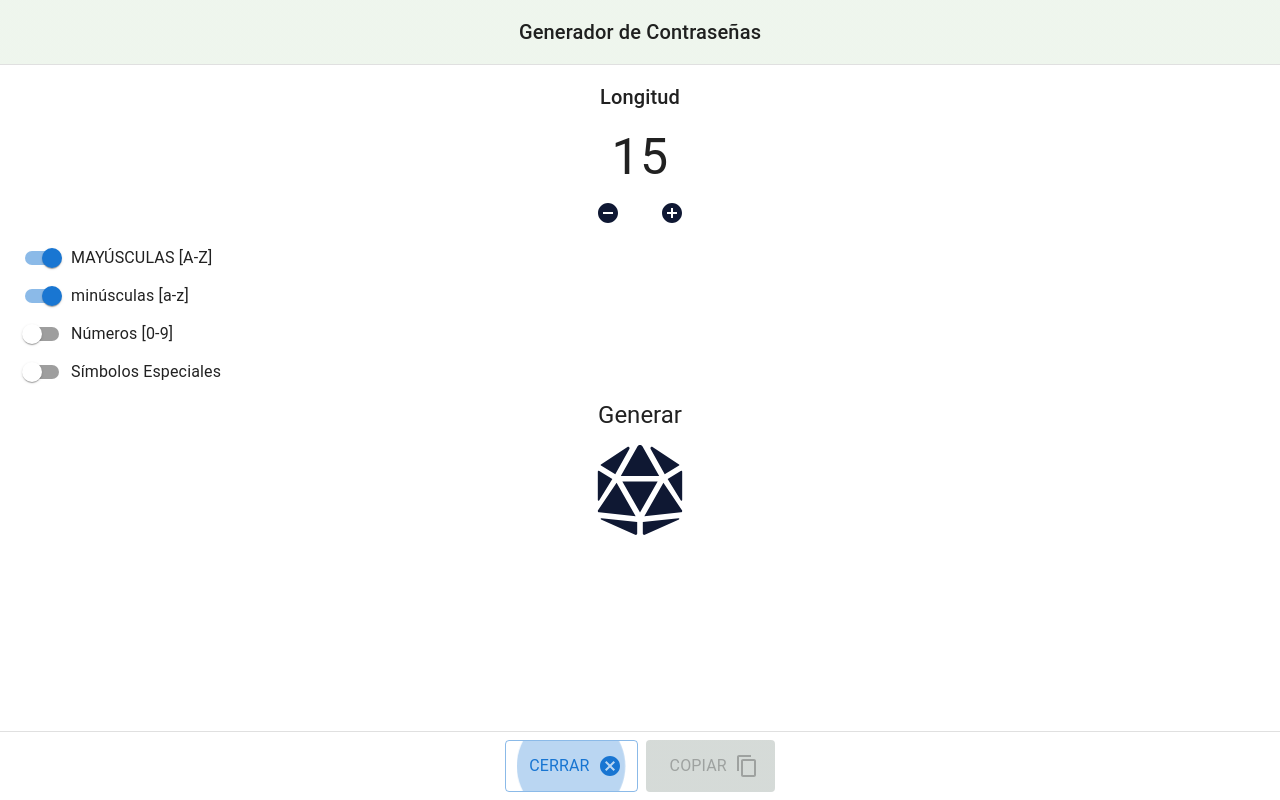
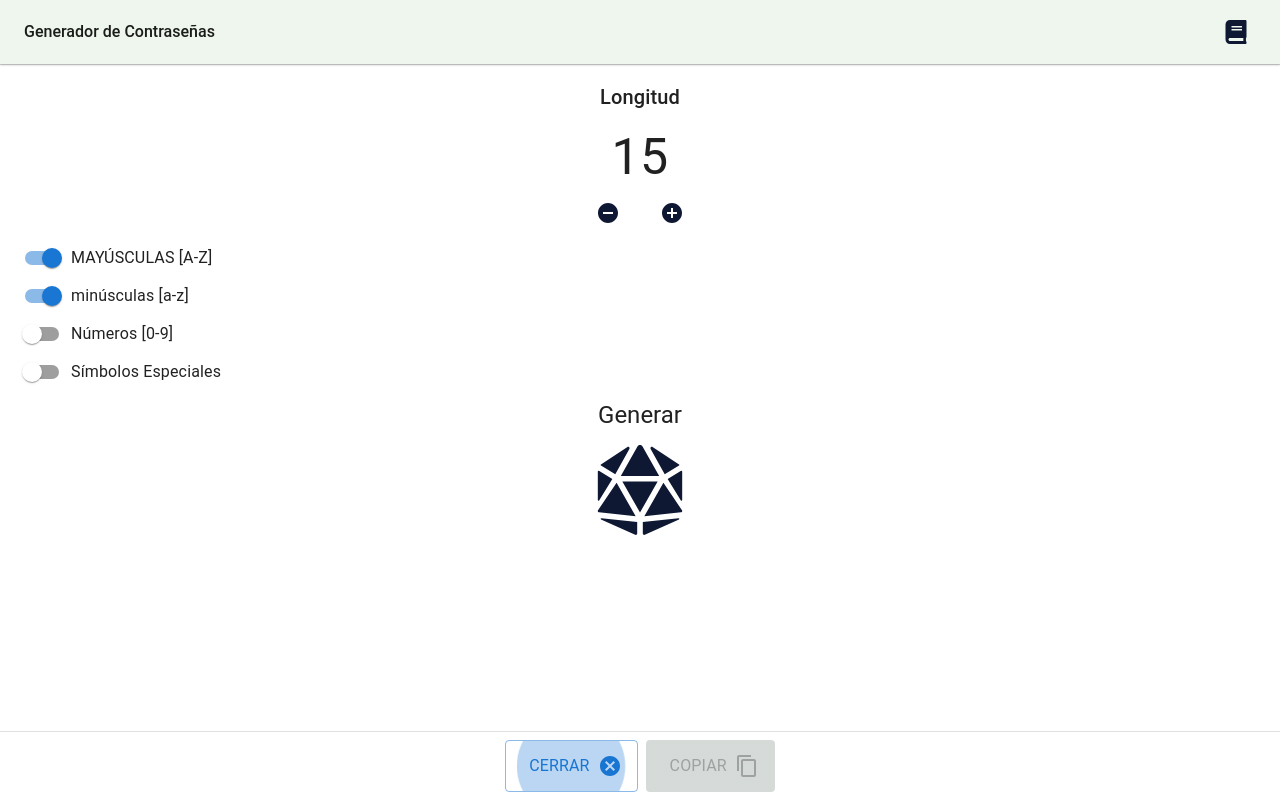
Before and after one commit to bringol/econokey-frontend, a React (Create React App) app: page /new-password in a window 1280 px wide. Built offline with nearby package versions, Linux system fonts and the light colour scheme.

Commit message:
fix navbar

```diff
--- a/src/Components/ContraseñaCombinada.js
+++ b/src/Components/ContraseñaCombinada.js
@@ -1,13 +1,12 @@
 import React, { useState } from 'react';
 import Button from '@mui/material/Button';
-import DialogTitle from '@mui/material/DialogTitle';
 import DialogContent from '@mui/material/DialogContent';
 import DialogActions from '@mui/material/DialogActions';
 import Dialog from '@mui/material/Dialog';
-import { Box, FormControlLabel, FormGroup, InputBase, Switch, Typography, Alert } from '@mui/material';
+import { Box, FormControlLabel, FormGroup, InputBase, Switch, Typography, Alert, Toolbar, IconButton, AppBar } from '@mui/material';
 import RemoveCircleIcon from '@mui/icons-material/RemoveCircle';
 import AddCircleIcon from '@mui/icons-material/AddCircle';
-import { FaDiceD20 } from 'react-icons/fa'
+import { FaBook, FaDiceD20 } from 'react-icons/fa'
 import Indicador from "./PasswordStrMeter"
 import '../css/die.css'
 import { generatePassword } from '../Controllers/WebService.controller';
@@ -17,6 +16,7 @@ import CancelIcon from '@mui/icons-material/Cancel';
 import Snackbar from '@mui/material/Snackbar';
 import MuiAlert from '@mui/material/Alert';
 import styled from 'styled-components';
+import HelpDialog from './HelpDialog';
 
 function SlideTransition(props) {
   return <Slide {...props} direction="up" />;
@@ -50,6 +50,8 @@ const ContraseñaCombinada = ({ navigate }) => {
     missingAmount: false,
     disableAplicar: true,
   });
+
+  const [open, setOpen] = React.useState(false);
 
   const handleMayuscula = (event) => {
     setValues({
@@ -225,9 +227,37 @@ const ContraseñaCombinada = ({ navigate }) => {
       scroll='paper'
       open={true}
     >
-      <DialogTitle textAlign={'center'} sx={{
-        background: 'linear-gradient(0deg, rgba(6, 109, 55, 0.05), rgba(6, 109, 55, 0.05)),#FBFDF7',
-      }}>Generador de Contraseñas</DialogTitle>
+      <AppBar sx={{
+          position: 'sticky',
+          background: 'linear-gradient(0deg, rgba(6, 109, 55, 0.05), rgba(6, 109, 55, 0.05)), #FBFDF7',
+          boxShadow: '0px 0.5px 2px rgba(0, 0, 0, 0.25)',
+          color: '#1A1C19'
+        }}>
+          <Toolbar>
+              <Typography variant="h5" component="div" noWrap sx={{
+              fontSize: 16,
+              fontWeight: '500',
+              fontStyle: 'normal',
+              flexGrow: 1,
+              alignSelf: 'center'
+              }}>
+              Generador de Contraseñas
+              </Typography>
+              <IconButton
+                aria-label="glosario"
+                onClick={() => setOpen(true)}
+                sx={{ color: "#0F1833" }}
+              >
+                <FaBook />
+              </IconButton>
+              <HelpDialog
+                id={"help-menu"}
+                keepMounted
+                open={open}
+                onClose={() => setOpen(false)}
+              />
+          </Toolbar>
+        </AppBar>
       <DialogContent dividers>
         <Box sx={{
           display: 'flex',
--- a/src/Components/NewCryptoWalletSelect.js
+++ b/src/Components/NewCryptoWalletSelect.js
@@ -1,9 +1,16 @@
-import React from 'react';
+import React, { useContext, useEffect } from 'react';
 import { Box, Typography, Card, CardActionArea, CardMedia, CardContent, Button } from '@mui/material';
 
 import logoBtcWallet from '../img/btcwallet.jpg';
+import AppContext from '../AppContext';
 //pantalla generar o agregar
 const NewCryptoWalletSelect = ({ navigate }) => {
+
+    const {setFilterButton} = useContext(AppContext);
+
+    useEffect(()=>{
+        setFilterButton(false);
+    })
 
     const handleAgregar = () => {
         navigate('../wallet')
--- a/src/Components/Passphrase.js
+++ b/src/Components/Passphrase.js
@@ -1,13 +1,12 @@
 import React, { useState } from 'react';
 import Button from '@mui/material/Button';
-import DialogTitle from '@mui/material/DialogTitle';
 import DialogContent from '@mui/material/DialogContent';
 import DialogActions from '@mui/material/DialogActions';
 import Dialog from '@mui/material/Dialog';
-import { Box, InputBase, Typography, Alert, TextField, FormControl, InputLabel, MenuItem, Select } from '@mui/material';
+import { Box, InputBase, Typography, Alert, TextField, FormControl, InputLabel, MenuItem, Select, AppBar, Toolbar, IconButton } from '@mui/material';
 import RemoveCircleIcon from '@mui/icons-material/RemoveCircle';
 import AddCircleIcon from '@mui/icons-material/AddCircle';
-import { FaDiceD20 } from 'react-icons/fa'
+import { FaBook, FaDiceD20 } from 'react-icons/fa'
 import Indicador from "./PasswordStrMeter"
 import '../css/die.css'
 import { generatePassphrase } from '../Controllers/WebService.controller';
@@ -17,6 +16,7 @@ import CancelIcon from '@mui/icons-material/Cancel';
 import Snackbar from '@mui/material/Snackbar';
 import MuiAlert from '@mui/material/Alert';
 import styled from 'styled-components';
+import HelpDialog from './HelpDialog';
 
 function SlideTransition(props) {
   return <Slide {...props} direction="up" />;
@@ -47,6 +47,8 @@ const Passphrase = ({ navigate }) => {
     missingAmount: false,
     disableAplicar: true,
   });
+
+  const [open, setOpen] = React.useState(false);
 
   function entrop(longitud) {
     return (longitud * 12.925)
@@ -167,9 +169,37 @@ const Passphrase = ({ navigate }) => {
       scroll='paper'
       open={true}
     >
-      <DialogTitle textAlign={'center'} sx={{
-        background: 'linear-gradient(0deg, rgba(6, 109, 55, 0.05), rgba(6, 109, 55, 0.05)),#FBFDF7',
-      }}>Generador de Passphrase</DialogTitle>
+      <AppBar sx={{
+          position: 'sticky',
+          background: 'linear-gradient(0deg, rgba(6, 109, 55, 0.05), rgba(6, 109, 55, 0.05)), #FBFDF7',
+          boxShadow: '0px 0.5px 2px rgba(0, 0, 0, 0.25)',
+          color: '#1A1C19'
+        }}>
+          <Toolbar>
+              <Typography variant="h5" component="div" noWrap sx={{
+              fontSize: 16,
+              fontWeight: '500',
+              fontStyle: 'normal',
+              flexGrow: 1,
+              alignSelf: 'center'
+              }}>
+              Generador de Passphrase
+              </Typography>
+              <IconButton
+                aria-label="glosario"
+                onClick={() => setOpen(true)}
+                sx={{ color: "#0F1833" }}
+              >
+                <FaBook />
+              </IconButton>
+              <HelpDialog
+                id={"help-menu"}
+                keepMounted
+                open={open}
+                onClose={() => setOpen(false)}
+              />
+          </Toolbar>
+        </AppBar>
       <DialogContent dividers>
         <Box sx={{
           display: 'flex',
```
